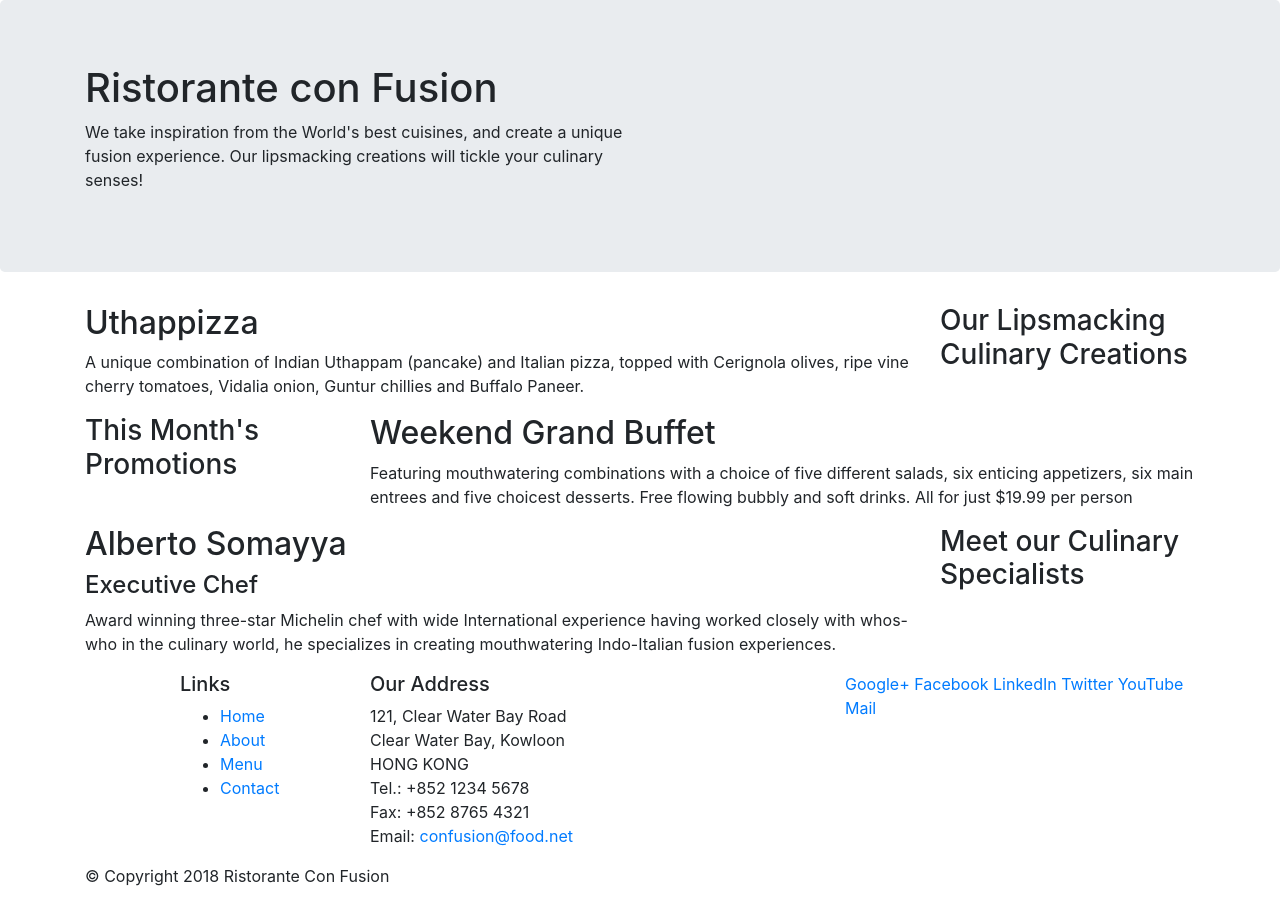
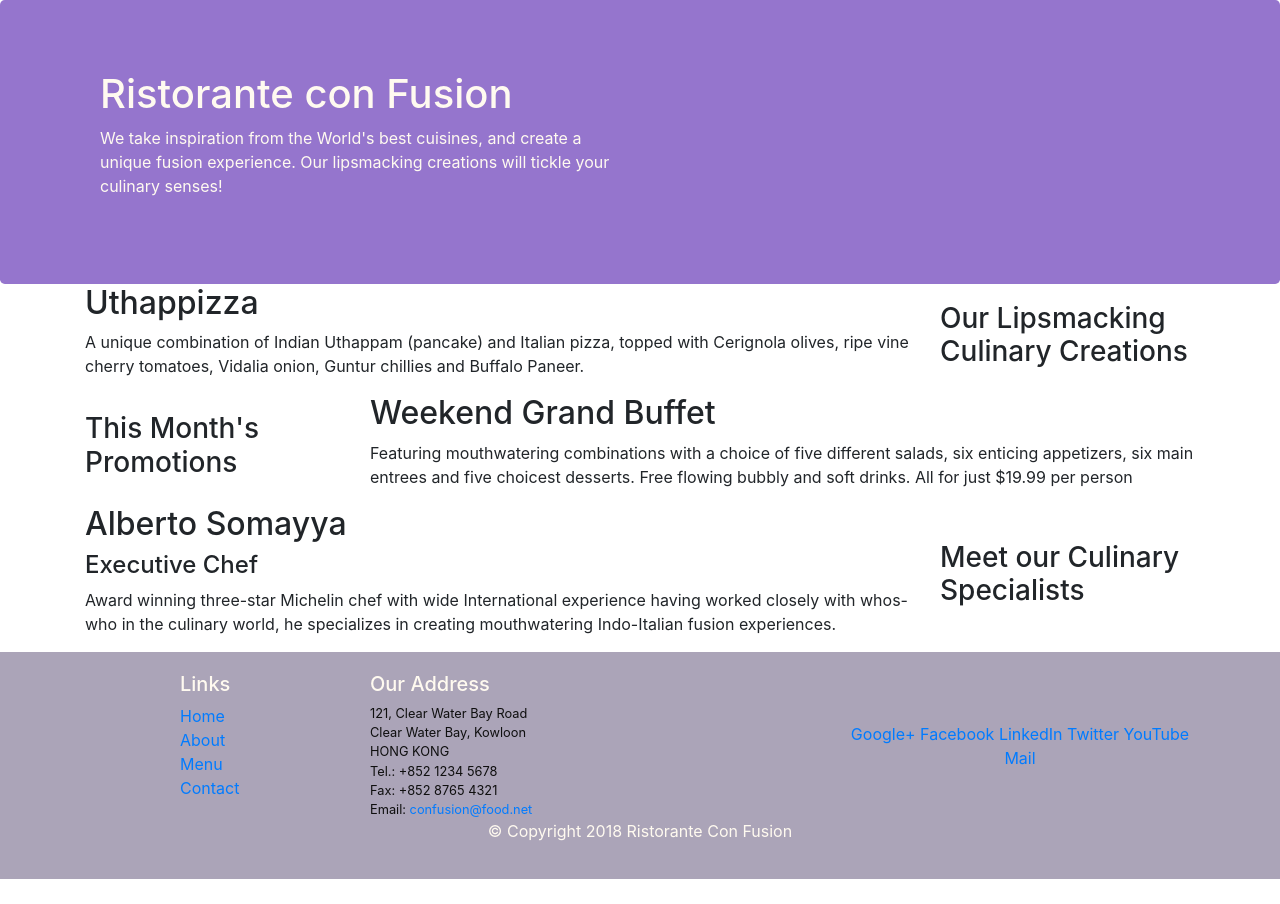
Before and after one commit to thakkardhruv/bootstrap-config-node, a website: page index.html in a window 1280 px wide. After the commit the page ends 879 px from the top, so only its background shows below. Drawn offline with nearby package versions, Linux system fonts and the light colour scheme.

Commit message:
bootstrap grid part 2

```diff
--- /dev/null
+++ b/css/styles.css
@@ -0,0 +1,27 @@
+.row-header{
+    margin: 0px auto;
+    padding: 0px auto;
+}
+.row content{
+    margin: 0px auto;
+    padding: 50px 0px 50px 0px;
+    border-bottom: 1px ridge;
+    min-height: 400px;
+}
+.footer{
+    background-color: rgb(171, 164, 184);
+    margin: 0px auto;
+    padding: 20px 0px 20px 0px;
+    color: floralwhite
+}
+.jumbotron{
+    padding: 70px 30px 70px 30px;
+    margin: 0px auto;
+    background: #9575CD;
+    color: floralwhite
+}
+.address{
+    font-size: 80%;
+    margin: 0px auto;
+    color: #0F0F0F;
+}
--- a/index.html
+++ b/index.html
@@ -9,6 +9,7 @@
 
     <!-- Bootstrap CSS -->
     <link rel="stylesheet" href="node_modules/bootstrap/dist/css/bootstrap.min.css">
+    <link rel="stylesheet" href="./css/styles.css">
     <title>Ristorante Con Fusion</title>
 </head>
 
@@ -16,7 +17,7 @@
 
     <header class="jumbotron">
         <div class="container">
-            <div class="row">
+            <div class="row row-header">
                 <div class="col-12 col-sm-6">
                     <h1>Ristorante con Fusion</h1>
                     <p>We take inspiration from the World's best cuisines, and create a unique fusion experience. Our lipsmacking
@@ -29,7 +30,7 @@
     </header>
 
     <div class="container">
-        <div class="row">
+        <div class="row row-content align-items-center">
             <div class="col-12 col-sm-4 order-sm-last col-md-3">
                 <h3>Our Lipsmacking Culinary Creations</h3>
             </div>
@@ -41,7 +42,7 @@
         </div>
 
 
-        <div class="row">
+        <div class="row row-content align-items-center">
             <div class="col-12 col-sm-4 col-md-3">
                 <h3>This Month's Promotions</h3>
             </div>
@@ -53,7 +54,7 @@
             </div>
         </div>
 
-        <div class="row">
+        <div class="row row-content align-items-center">
             <div class="col-12 col-sm-4 order-sm-last col-md-3">
                 <h3>Meet our Culinary Specialists</h3>
             </div>
@@ -66,12 +67,12 @@
         </div>
     </div>
 
-    <footer>
+    <footer class="footer">
         <div class="container">
             <div class="row">
                 <div class="col-4 offset-1 col-sm-2">
                     <h5>Links</h5>
-                    <ul>
+                    <ul class="list-unstyled">
                         <li>
                             <a href="#">Home</a>
                         </li>
@@ -88,7 +89,7 @@
                 </div>
                 <div class="col-7 col-sm-5">
                     <h5>Our Address</h5>
-                    <address>
+                    <address class="address">
                         121, Clear Water Bay Road
                         <br> Clear Water Bay, Kowloon
                         <br> HONG KONG
@@ -98,8 +99,8 @@
                         <a href="mailto:confusion@food.net">confusion@food.net</a>
                     </address>
                 </div>
-                <div class="col-12 col-sm-4">
-                    <div>
+                <div class="col-12 col-sm-4 align-self-center">
+                    <div class="text-center">
                         <a href="http://google.com/+">Google+</a>
                         <a href="http://www.facebook.com/profile.php?id=">Facebook</a>
                         <a href="http://www.linkedin.com/in/">LinkedIn</a>
@@ -109,7 +110,7 @@
                     </div>
                 </div>
             </div>
-            <div class="row">
+            <div class="row justify-content-center">
                 <div class="col-auto">
                     <p>© Copyright 2018 Ristorante Con Fusion</p>
                 </div>
```
